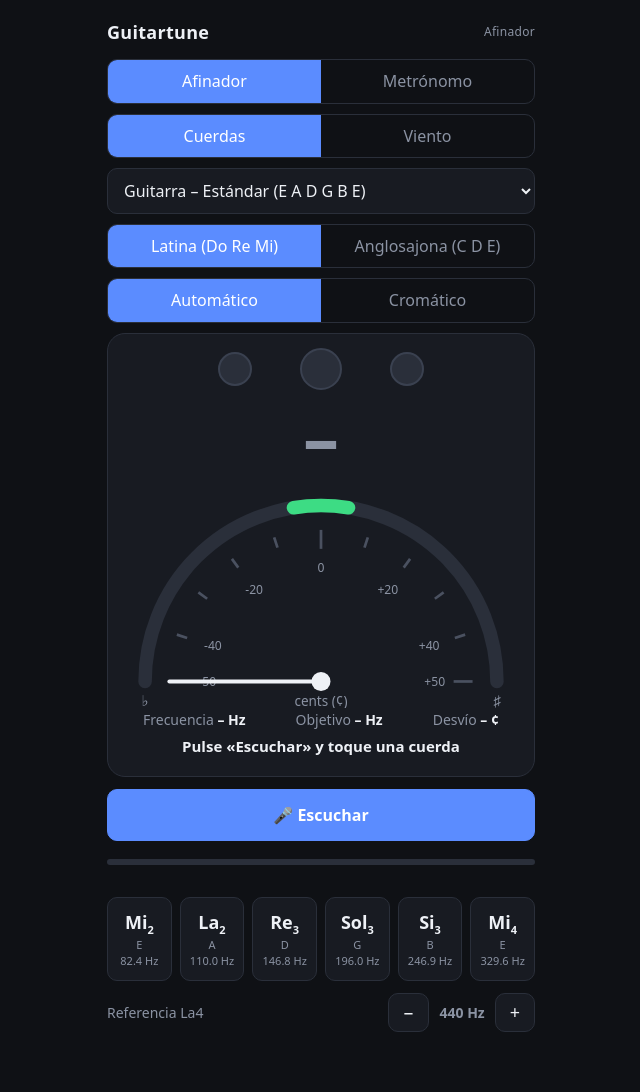
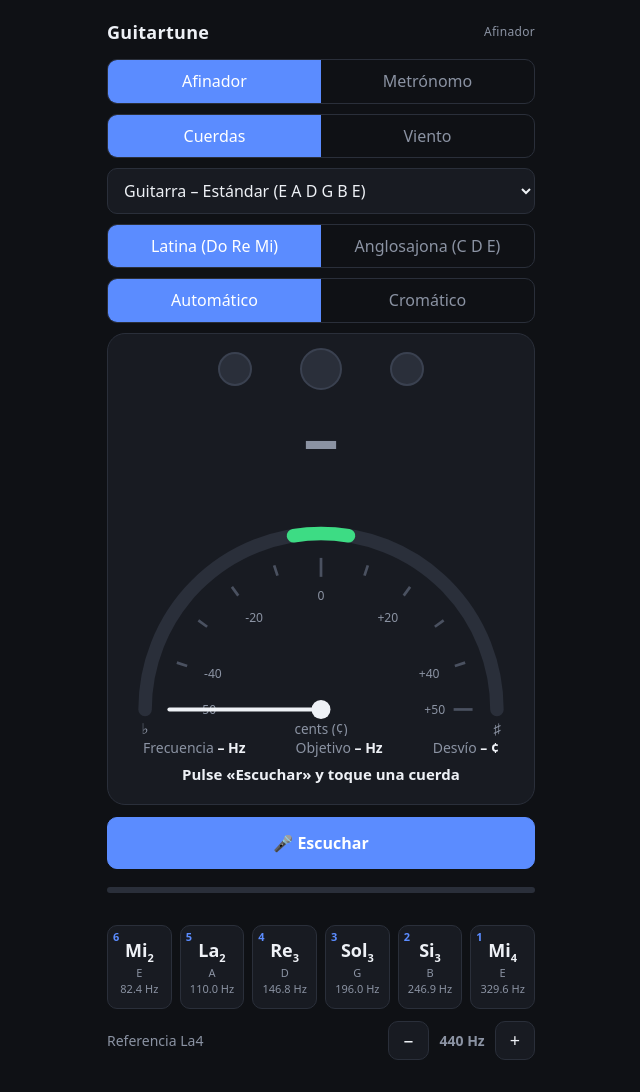
Before and after one commit to Thunder1965/diapason, a plain HTML site: page index.html in a window 1280 px wide. Shown: the whole page, without its empty margins (319-959 px from the left). Before the commit the page ends 1064 px from the top, so only its background shows below. Drawn offline with Linux system fonts and the light colour scheme.

Commit message:
Numero de cuerda y retorno de aguja al cesar el sonido

```diff
--- a/index.html
+++ b/index.html
@@ -46,7 +46,9 @@
   .info b{color:var(--txt);font-variant-numeric:tabular-nums}
   .hint{font-size:15px;height:22px;margin-top:6px;font-weight:600}
   .strings{display:grid;grid-template-columns:repeat(auto-fit,minmax(56px,1fr));gap:8px;margin-bottom:12px}
-  .strings button{padding:12px 0;font-size:18px;font-weight:700}
+  .strings button{position:relative;padding:12px 0;font-size:18px;font-weight:700}
+  .strings button .sn{position:absolute;top:3px;left:5px;font-style:normal;font-size:11px;font-weight:700;color:var(--acc)}
+  .strnum{height:24px;margin-top:4px;font-size:16px;font-weight:700;color:var(--txt)}
   .strings button small{display:block;font-weight:400;color:var(--mut);font-size:11px}
   .strings button.target{border-color:var(--acc);box-shadow:0 0 0 2px var(--acc) inset}
   .strings button.done{border-color:var(--ok);color:var(--ok)}
@@ -102,6 +104,7 @@
     </div>
     <div class="note" id="note" style="color:var(--mut)">–</div>
     <div class="es" id="es"></div>
+    <div class="strnum" id="strNum"></div>
     <svg viewBox="0 0 300 160" aria-hidden="true">
       <path d="M 20 140 A 130 130 0 0 1 280 140" fill="none" stroke="#2a2f3a" stroke-width="10" stroke-linecap="round"/>
       <path id="okArc" fill="none" stroke="#3ddc84" stroke-width="10" stroke-linecap="round"/>
@@ -208,7 +211,7 @@
     'Corno francés en Fa':       {trans:7,   refs:[60,67,72]},
     'Trombón / Tuba (Do)':       {trans:0,   refs:[46,58,65]}
   };
-  let cat = 'str', trans = 0;
+  let cat = 'str', trans = 0, shown = false;
   let a4 = 440, mode = 'auto', strings = INSTR[Object.keys(INSTR)[0]];
   const $ = id => document.getElementById(id);
   const mf = m => a4 * Math.pow(2, (m - 69) / 12);
@@ -314,9 +317,9 @@
     strings.forEach((m, i) => {
       const b = document.createElement('button');
       const w = m + trans;
-      b.innerHTML = `${nm(w)}<sub style="font-size:11px">${oc(w)}</sub><small>${alt(w)}</small><small>${mf(m).toFixed(1)} Hz</small>`;
+      b.innerHTML = `${cat === 'wind' ? '' : '<em class="sn">' + (strings.length - i) + '</em>'}${nm(w)}<sub style="font-size:11px">${oc(w)}</sub><small>${alt(w)}</small><small>${mf(m).toFixed(1)} Hz</small>`;
       b.dataset.i = i;
-      b.onclick = () => playTone(mf(m));
+      b.onclick = () => { if (cat !== 'wind') $('strNum').textContent = 'Cuerda ' + (strings.length - i); playTone(mf(m)); };
       box.appendChild(b);
     });
   }
@@ -334,6 +337,7 @@
   function reset(){
     targetIdx = -1; markStrings();
     $('note').textContent = '–'; $('note').style.color = 'var(--mut)';
+    shown = false; $('strNum').textContent = '';
     $('es').textContent = ''; $('hz').textContent = '– Hz'; $('tgt').textContent = '– Hz'; $('cents').textContent = '– ¢';
     $('needle').style.transform = 'rotate(-90deg)';
     setLights(0, 0, 0);
@@ -355,6 +359,8 @@
     $('note').innerHTML = `${nm(wm)}<sub>${oc(wm)}</sub>`;
     $('note').style.color = col;
     setLights(cents < -5, ok, cents > 5);
+    shown = true;
+    $('strNum').textContent = (mode === 'auto' && cat !== 'wind' && targetIdx >= 0) ? 'Cuerda ' + (strings.length - targetIdx) : '';
     $('es').textContent = alt(wm) + (trans ? ` · escrita (suena ${nm(targetM)}${oc(targetM)})` : '');
     $('hz').textContent = f.toFixed(1) + ' Hz';
     $('tgt').textContent = mf(targetM).toFixed(1) + ' Hz';
@@ -435,7 +441,10 @@
       hist.push(f); if (hist.length > 5) hist.shift();
       const s = [...hist].sort((x, y) => x - y);
       show(s[s.length >> 1]); lastSeen = now;
-    } else if (now - lastSeen > 1200) { hist = []; }
+    } else if (now - lastSeen > 700) {
+      hist = [];
+      if (shown) { reset(); $('hint').style.color = 'var(--txt)'; }
+    }
     raf = requestAnimationFrame(loop);
   }
   $('micBtn').onclick = () => live ? stop() : start();
```
